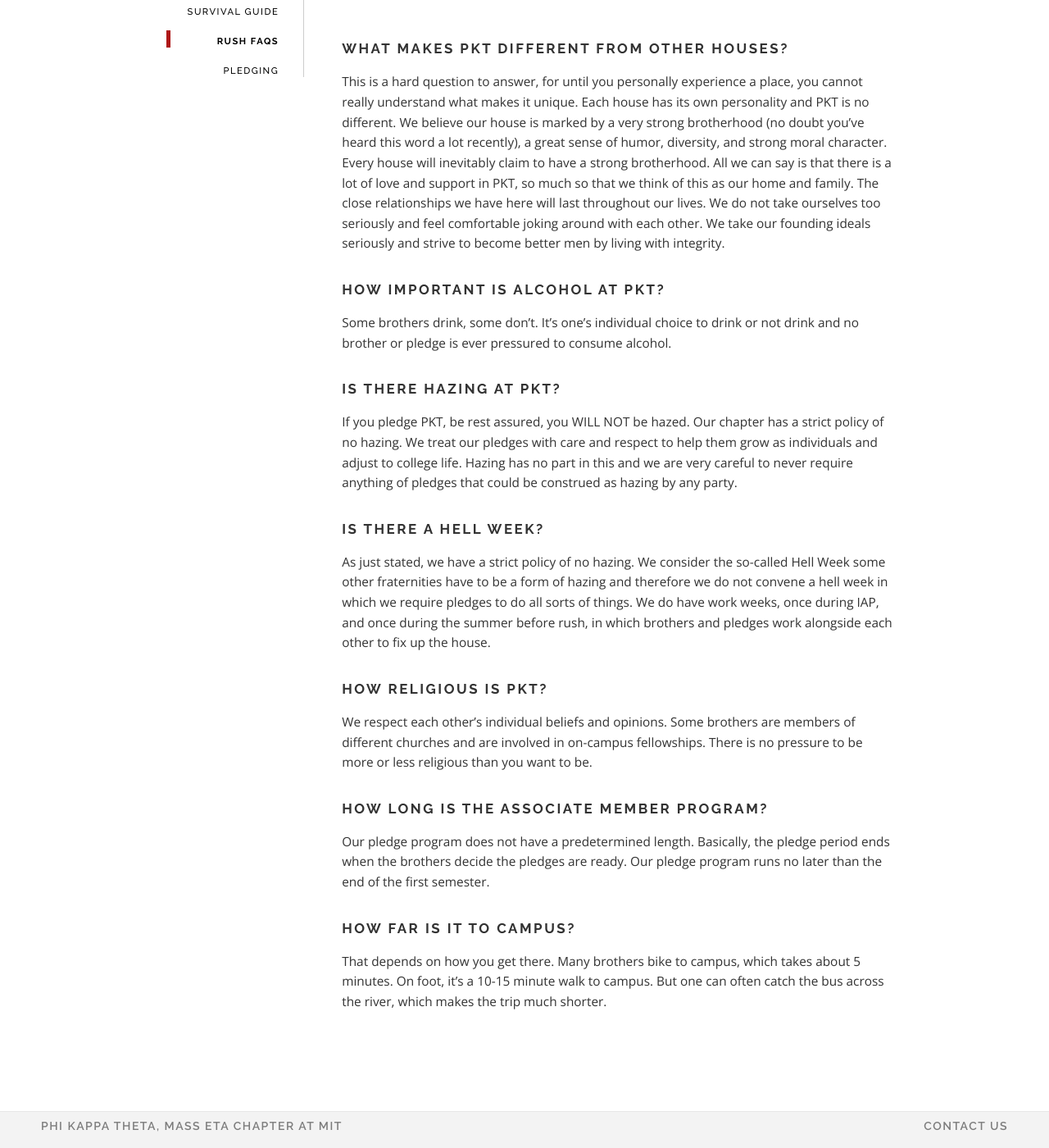
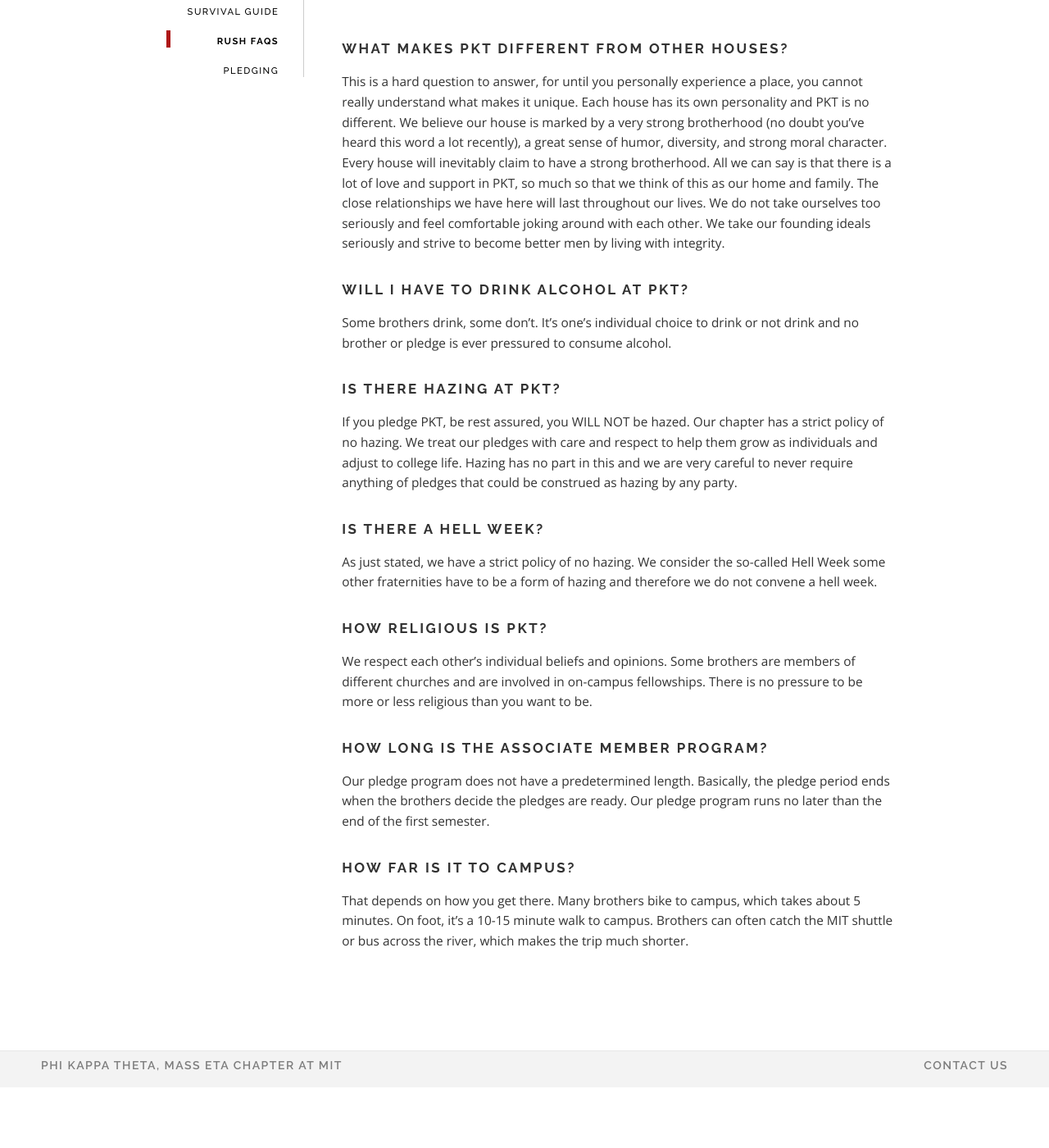
Before and after one commit to pktmasseta/pktmasseta.github.io, a Jekyll site: the page built from _rush/faq.md, in a window 1280 px wide and 1400 px high, scrolled down 422 px. Shown: the whole window at 82% size. Built offline with Jekyll 4.4.1, drawn with Linux system fonts in a browser that asks for light colours; after the commit the page ends 1748 px from its top, so only the background shows below that.

Commit message:
FAQ update

```diff
--- a/_rush/faq.md
+++ b/_rush/faq.md
@@ -9,7 +9,7 @@
 
 This is a hard question to answer, for until you personally experience a place, you cannot really understand what makes it unique. Each house has its own personality and PKT is no different. We believe our house is marked by a very strong brotherhood (no doubt you've heard this word a lot recently), a great sense of humor, diversity, and strong moral character. Every house will inevitably claim to have a strong brotherhood. All we can say is that there is a lot of love and support in PKT, so much so that we think of this as our home and family. The close relationships we have here will last throughout our lives. We do not take ourselves too seriously and feel comfortable joking around with each other. We take our founding ideals seriously and strive to become better men by living with integrity.
 
-###### How important is alcohol at PKT?
+###### Will I have to drink alcohol at PKT?
 
 Some brothers drink, some don't. It's one's individual choice to drink or not drink and no brother or pledge is ever pressured to consume alcohol.
 
@@ -19,7 +19,7 @@
 
 ###### Is there a Hell Week?
 
-As just stated, we have a strict policy of no hazing. We consider the so-called Hell Week some other fraternities have to be a form of hazing and therefore we do not convene a hell week in which we require pledges to do all sorts of things. We do have work weeks, once during IAP, and once during the summer before rush, in which brothers and pledges work alongside each other to fix up the house.
+As just stated, we have a strict policy of no hazing. We consider the so-called Hell Week some other fraternities have to be a form of hazing and therefore we do not convene a hell week.
 
 ###### How religious is PKT?
 
@@ -31,4 +31,4 @@
 
 ###### How far is it to campus?
 
-That depends on how you get there. Many brothers bike to campus, which takes about 5 minutes. On foot, it's a 10-15 minute walk to campus. But one can often catch the bus across the river, which makes the trip much shorter.
+That depends on how you get there. Many brothers bike to campus, which takes about 5 minutes. On foot, it's a 10-15 minute walk to campus. Brothers can often catch the MIT shuttle or bus across the river, which makes the trip much shorter.
```
